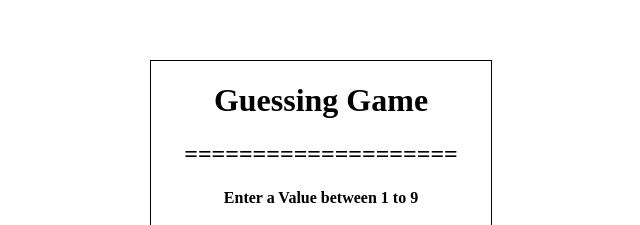
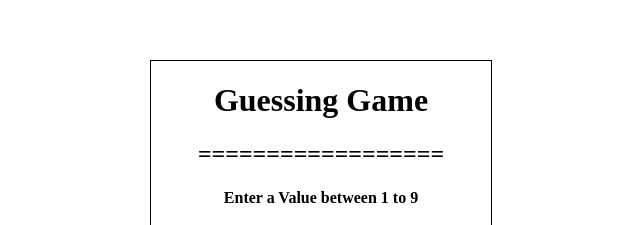
Before and after one commit to devs-sourav/JS-Guessing-Game, a plain HTML site: page index.html in a window 1280 px wide. Shown: the top 225 px of the page, 319-959 px from the left. Drawn offline with Linux system fonts and the light colour scheme.

Commit message:
Update index.html

```diff
--- a/index.html
+++ b/index.html
@@ -11,7 +11,7 @@
 <body>
     <div class="container">
         <h1 class="title">Guessing Game</h1>
-        <h2>====================</h2>
+        <h2>==================</h2>
         <h3 class="count">Remaining Chance : <span class="counter"></span></h3>
         <h4 class="title2">Enter a Value between 1 to 9</h4>
 
```
